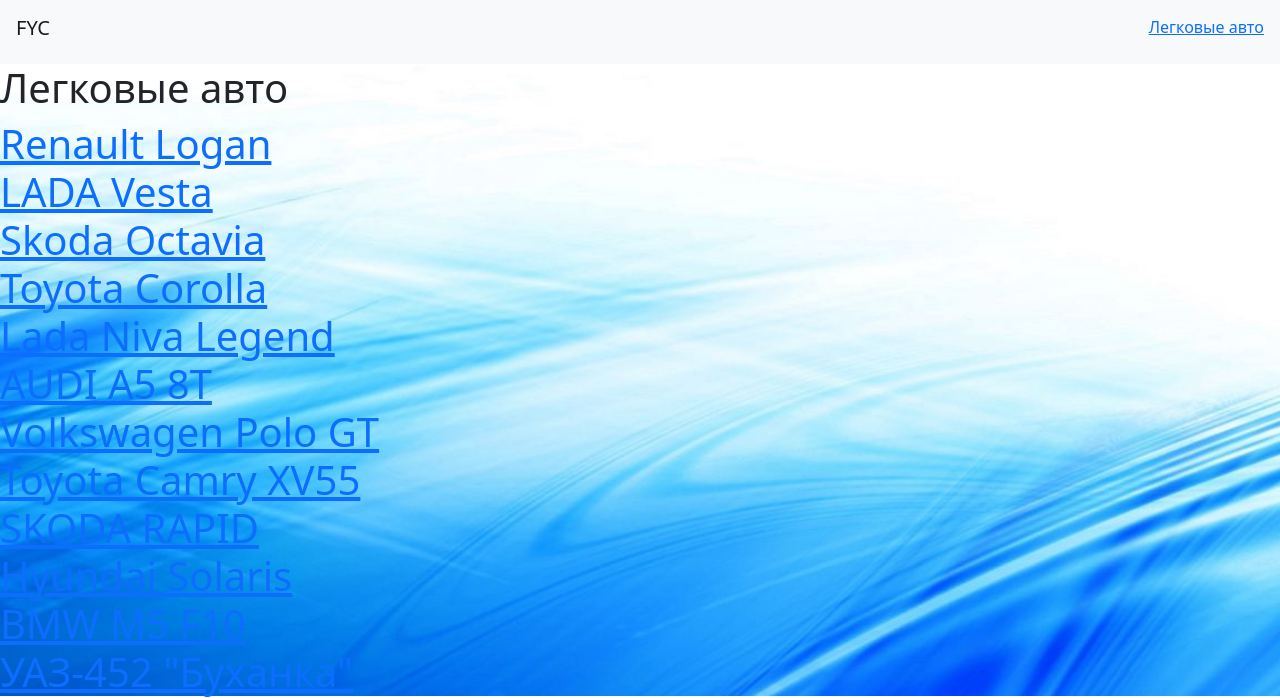
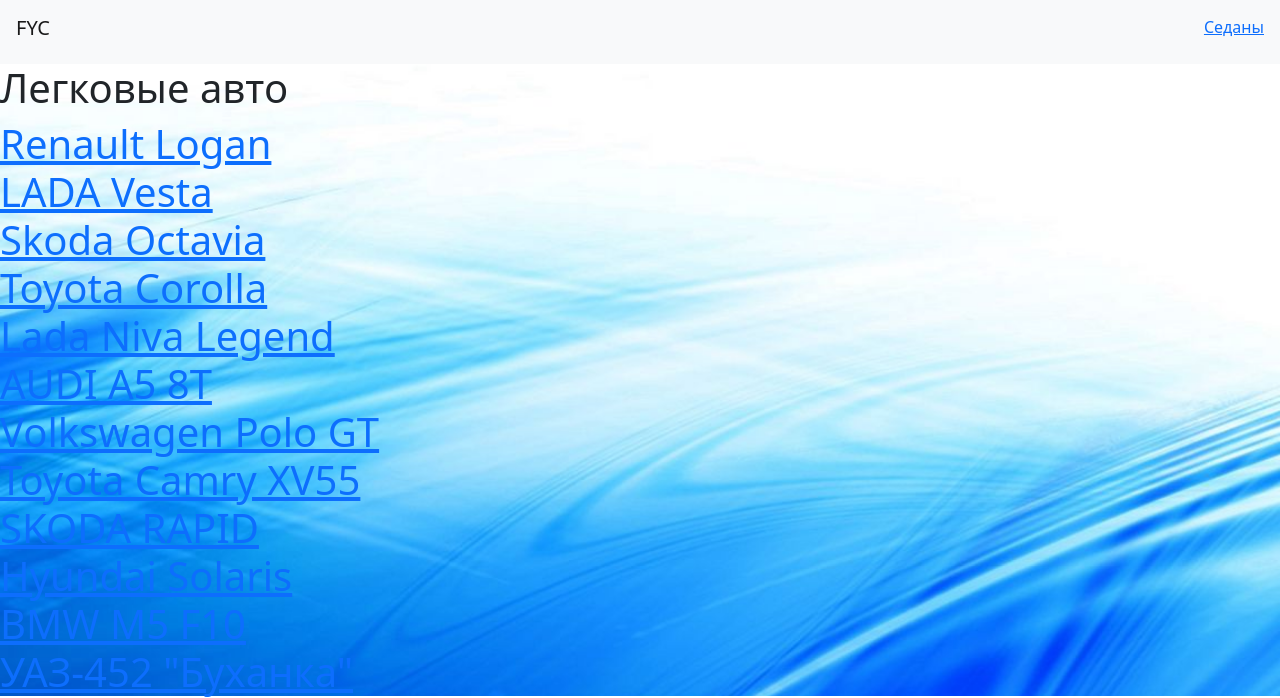
Before and after one commit to DaniilSukhanov/Fyc, a Flask app: page / in a window 1280 px wide. Shown: the top 698 px of the page. Run offline with Flask 2, Linux system fonts and the light colour scheme; data comes from the database, SQL or seed files in the repository; some libraries are stand-ins or nearby versions.

Commit message:
Настройка сайт HTML

```diff
--- a/templates/header.html
+++ b/templates/header.html
@@ -20,7 +20,7 @@
 <header>
     <nav class="navbar navbar-light bg-light">
         <h1 class="navbar-brand">FYC</h1>
-        <h6><a href="/">Легковые авто</a></h6>
+        <h6><a href="/">Седаны</a></h6>
     </nav>
 </header>
 <main>
```
